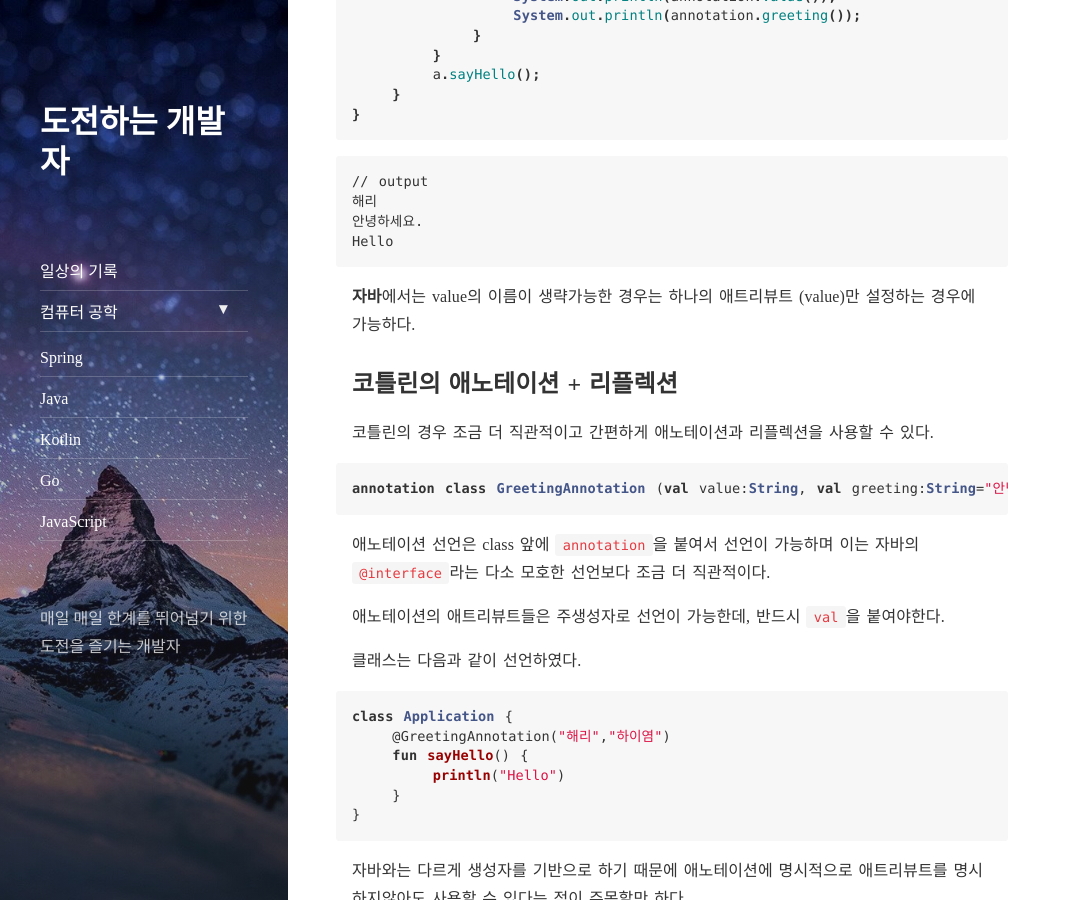
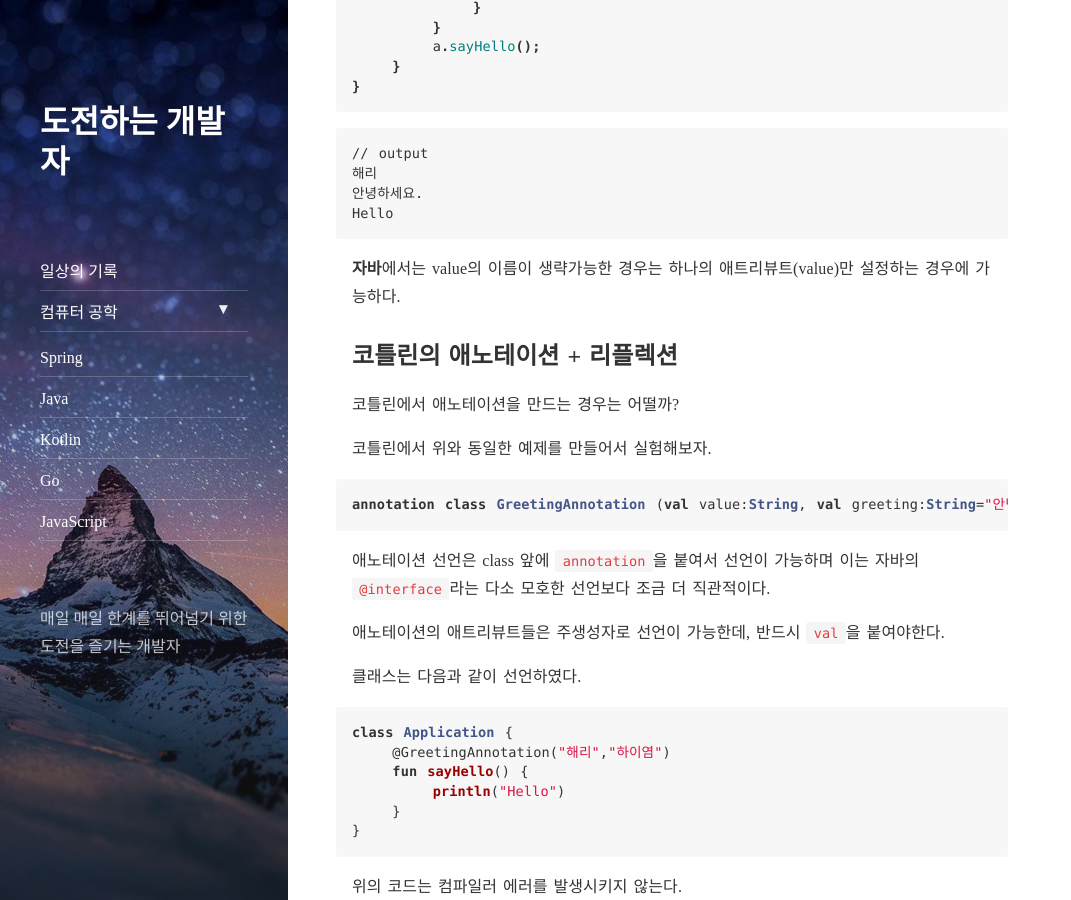
Before and after one commit to minkukjo/minkukjo.github.io, a Jekyll site: the page built from _posts/2020-05-09-Kotlin-11.md, in a window 1280 px wide and 900 px high, scrolled down 2848 px. Shown: the whole window, without its empty margins (0-1071 px from the left). Built offline with Jekyll 4.4.1, drawn with Linux system fonts in a browser that asks for light colours; nearby versions of some CDN libraries; some of the changed text lies outside the part shown.

Commit message:
Annotation 글 수정2

````diff
--- a/_posts/2020-05-09-Kotlin-11.md
+++ b/_posts/2020-05-09-Kotlin-11.md
@@ -36,7 +36,7 @@ comments: false
 
 백문이 불여일타!
 
-직접 애노테이션을 만들어서 **정말로 value 이외의 Attribute**에는 이름을 명시하지않아도 되는건지 확인해보자.
+직접 애노테이션을 만들어서 **정말로 value에는 이름을 생략할 수 있는지**를 알아보도록 하자.
 
 아래와 같은 애노테이션을 만들었다.
 
@@ -49,7 +49,7 @@ public @interface GreetingAnnotation {
 }
 ```
 
-이 애노테이션은 `value`와 `greeting` 두 개의 애노테이션 애트리뷰트를 갖는다.
+이 애노테이션은 `value`와 `greeting` 두 개의 애트리뷰트를 갖는다.
 
 이 애노테이션을 사용한 클래스는 아래와 같다.
 
@@ -107,11 +107,13 @@ public class Main {
 Hello
 ```
 
-**자바**에서는 value의 이름이 생략가능한 경우는 하나의 애트리뷰트 (value)만 설정하는 경우에 가능하다.
+**자바**에서는 value의 이름이 생략가능한 경우는 하나의 애트리뷰트(value)만 설정하는 경우에 가능하다.
 
 ## 코틀린의 애노테이션 + 리플렉션
 
-코틀린의 경우 조금 더 직관적이고 간편하게 애노테이션과 리플렉션을 사용할 수 있다.
+코틀린에서 애노테이션을 만드는 경우는 어떨까?
+
+코틀린에서 위와 동일한 예제를 만들어서 실험해보자.
 
 ```kotlin
 annotation class GreetingAnnotation (val value:String, val greeting:String="안녕하세요.")
@@ -132,7 +134,9 @@ class Application {
 }
 ```
 
-자바와는 다르게 생성자를 기반으로 하기 때문에 애노테이션에 명시적으로 애트리뷰트를 명시하지않아도 사용할 수 있다는 점이 주목할만 하다.
+위의 코드는 컴파일러 에러를 발생시키지 않는다.
+
+자바와는 다르게 생성자를 기반으로 하기 때문에 애노테이션에 명시적으로 애트리뷰트의 이름을 명시하지않아도 사용할 수 있다는 점이 주목할만 하다.
 
 이제 코틀린 리플렉션을 사용해서 해당 애노테이션의 값을 가져와보자.
 
@@ -174,6 +178,10 @@ Kotlin In Action 10장 441페이지에는 다음과 같은 내용이 나온다.
 
 이를 위해 코틀린 코드에서 자바 애노테이션을 만들고 사용해보았다.
 
+<img width="260" alt="스크린샷 2020-05-09 오후 7 45 32" src="https://user-images.githubusercontent.com/43809168/81471674-b0771800-922d-11ea-95dc-bb0d7b0f19a5.png">
+
+GreetingAnnotation이 코틀린으로 만든 애노테이션이고, GreetingAnnotationJava는 자바로 만든 애노테이션이다.
+
 <img width="952" alt="스크린샷 2020-05-09 오후 7 17 02" src="https://user-images.githubusercontent.com/43809168/81471097-b9fe8100-9229-11ea-8291-8a774e6e245b.png">
 
 <img width="525" alt="스크린샷 2020-05-09 오후 7 17 13" src="https://user-images.githubusercontent.com/43809168/81471099-bcf97180-9229-11ea-862b-c9e6a8d6f79b.png">
@@ -184,7 +192,7 @@ value의 경우 애트리뷰트의 이름을 명시하지않아도 되지만, va
 
 코틀린에서 **자바 애노테이션**을 사용할 경우 자바와는 달리, value 외의 다른 애트리뷰트를 사용하더라도 value는 생략해주도록 만들어졌다는 것을 알 수 있다.
 
-이를 통해 코틀린 역시 자바 애노테이션에서 value를 **Special**하게 취급해준다는 사실을 알 수 있다.
+이를 통해 코틀린 역시 자바와 마찬가지로 value를 **Special**하게 취급해준다는 사실을 알 수 있다.
 
 ## 결론
 
@@ -192,7 +200,7 @@ value의 경우 애트리뷰트의 이름을 명시하지않아도 되지만, va
 
 자바 애노테이션에서의 value의 이름을 생략할 수 있는 경우는 **애노테이션에 전달하는 애트리뷰트가 value 하나인 경우**에만 가능하다.
 
-자바를 잘 알고 있다는 것을 전제로 책이 만들어졌다보니 이런 부분에서 다소 오해할 수 있겠다는 생각을 하였다.
+자바를 잘 알고 있다는 것을 전제로 책이 만들어졌다보니 이런 부분에서 오해할 수 있겠다는 생각을 하였다.
 
 이번 계기로 필자 역시 코틀린 애노테이션과 리플렉션을 사용해볼 수 있어서 무척이나 유익하고 재밌는 시간이었다.
 
````
Also changed, not shown: other parts of _posts/2020-05-09-Kotlin-11.md (+1 -1 lines).
